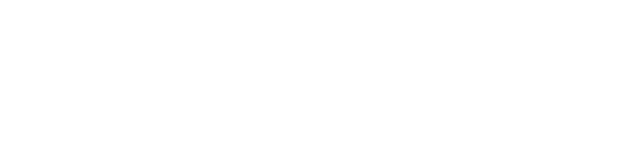
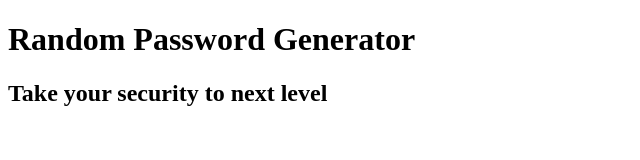
Before and after one commit to ridsashabbir/random-password-generator, a plain HTML site: page index.html in a window 1280 px wide. Shown: the whole page, without its empty margins (0-640 px from the left). Drawn offline with Linux system fonts and the light colour scheme.

Commit message:
Update index.html

```diff
--- a/index.html
+++ b/index.html
@@ -11,9 +11,12 @@
         <div class="jumbotron">
             <div class="row">
                 <div class="col-md-12">
-
+                    <h1>Random Password Generator</h1>
+                    <h2>Take your security to next level</h2>
                 </div>
             </div>
+
+
         </div>
     </div>
 </body>
```
